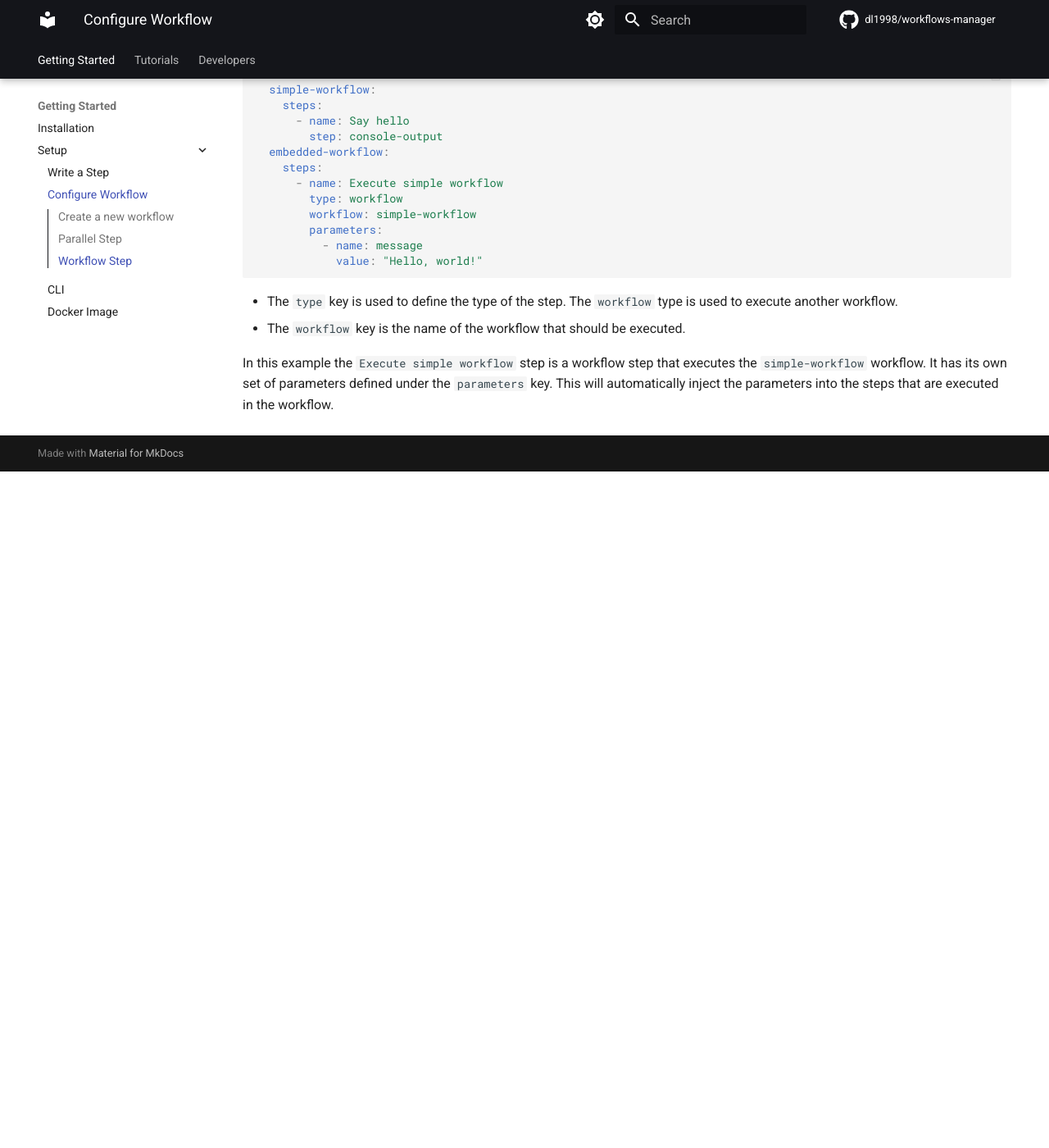
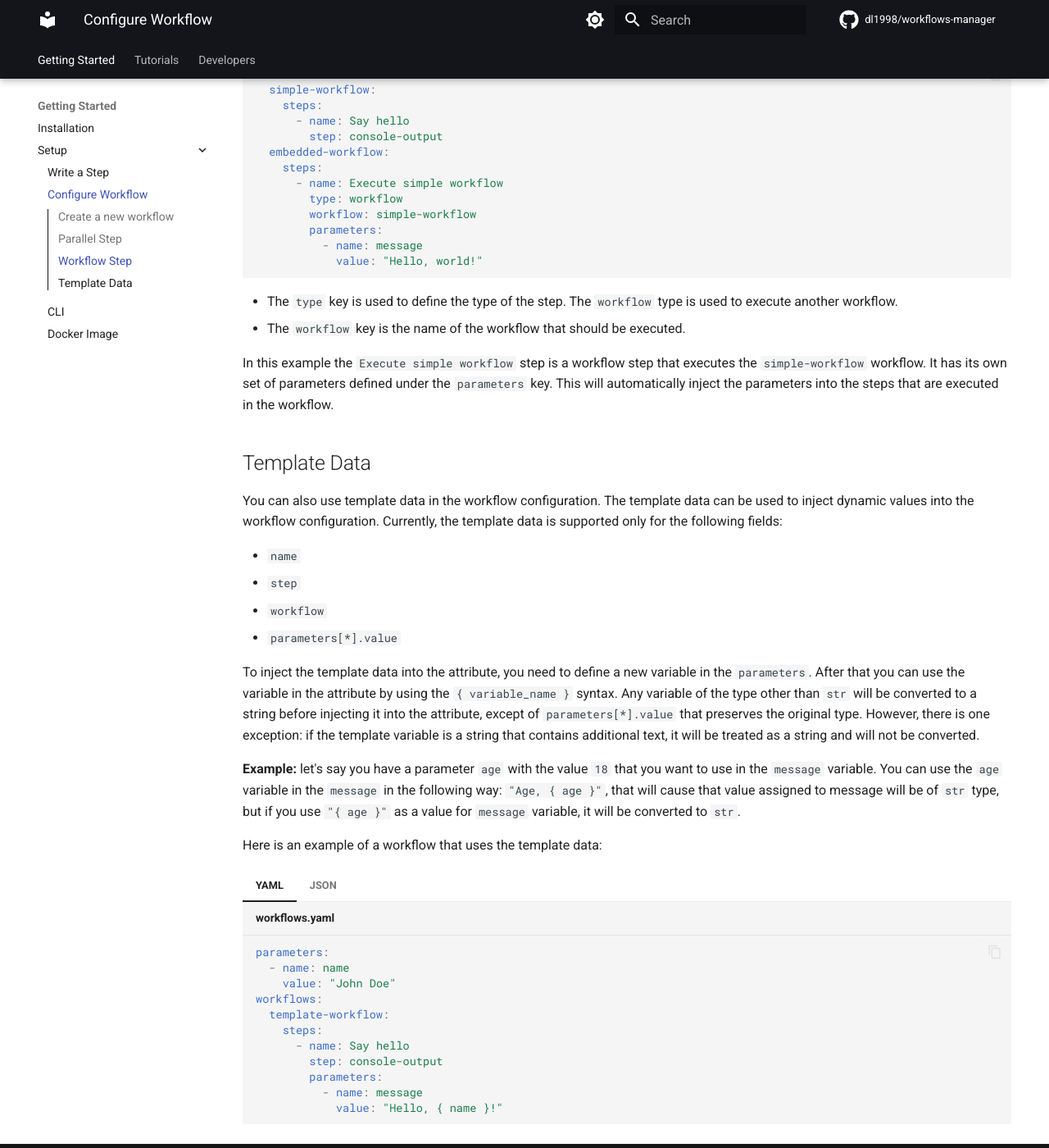
Before and after one commit to dl1998/workflows-manager, an MkDocs documentation site: the page built from docs/setup/configure_workflow.md, in a window 1280 px wide and 1400 px high, scrolled down 2130 px. Shown: the whole window at 82% size. Built offline with MkDocs 1.6.1 and Material for MkDocs 9.7.7, drawn with Linux system fonts in a browser that asks for light colours; comment, search, counter and statistics services are not loaded; the version menu is left out; before the commit the page ends 2705 px from its top, so only the background shows below that.

Commit message:
Update documentation

````diff
--- a/docs/setup/configure_workflow.md
+++ b/docs/setup/configure_workflow.md
@@ -192,3 +192,71 @@ Here is an example of a workflow `embedded-workflow` with the step that executes
 In this example the `Execute simple workflow` step is a workflow step that executes the `simple-workflow` workflow. It
 has its own set of parameters defined under the `parameters` key. This will automatically inject the parameters into the
 steps that are executed in the workflow.
+
+## Template Data
+
+You can also use template data in the workflow configuration. The template data can be used to inject dynamic values
+into the workflow configuration. Currently, the template data is supported only for the following fields:
+
+- `name`
+- `step`
+- `workflow`
+- `parameters[*].value`
+
+To inject the template data into the attribute, you need to define a new variable in the `parameters`. After that you
+can use the variable in the attribute by using the `{ variable_name }` syntax. Any variable of the type other than `str`
+will be converted to a string before injecting it into the attribute, except of `parameters[*].value` that preserves the
+original type. However, there is one exception: if the template variable is a string that contains additional text, it
+will be treated as a string and will not be converted.
+
+**Example:** let's say you have a parameter `age` with the value `18` that you want to use in the `message` variable.
+You can use the `age` variable in the `message` in the following way: `"Age, { age }"`, that will cause that value
+assigned to message will be of `str` type, but if you use `"{ age }"` as a value for `message` variable, it will be
+converted to `str`.
+
+Here is an example of a workflow that uses the template data:
+
+=== "YAML"
+
+    ```yaml title="workflows.yaml"
+    parameters:
+      - name: name
+        value: "John Doe"
+    workflows:
+      template-workflow:
+        steps:
+          - name: Say hello
+            step: console-output
+            parameters:
+              - name: message
+                value: "Hello, { name }!"
+    ```
+
+=== "JSON"
+
+    ```json title="workflows.json"
+    {
+      "parameters": [
+        {
+          "name": "name",
+          "value": "John Doe"
+        }
+      ],
+      "workflows": {
+        "template-workflow": {
+          "steps": [
+            {
+              "name": "Say hello",
+              "step": "console-output",
+              "parameters": [
+                {
+                  "name": "message",
+                  "value": "Hello, { name }!"
+                }
+              ]
+            }
+          ]
+        }
+      }
+    }
+    ```
````
Also changed, not shown: docs/developers/workflows_syntax.md (+12 -12 lines), docs/tutorials/json_cleaning_workflow.md (+2 -2 lines).
